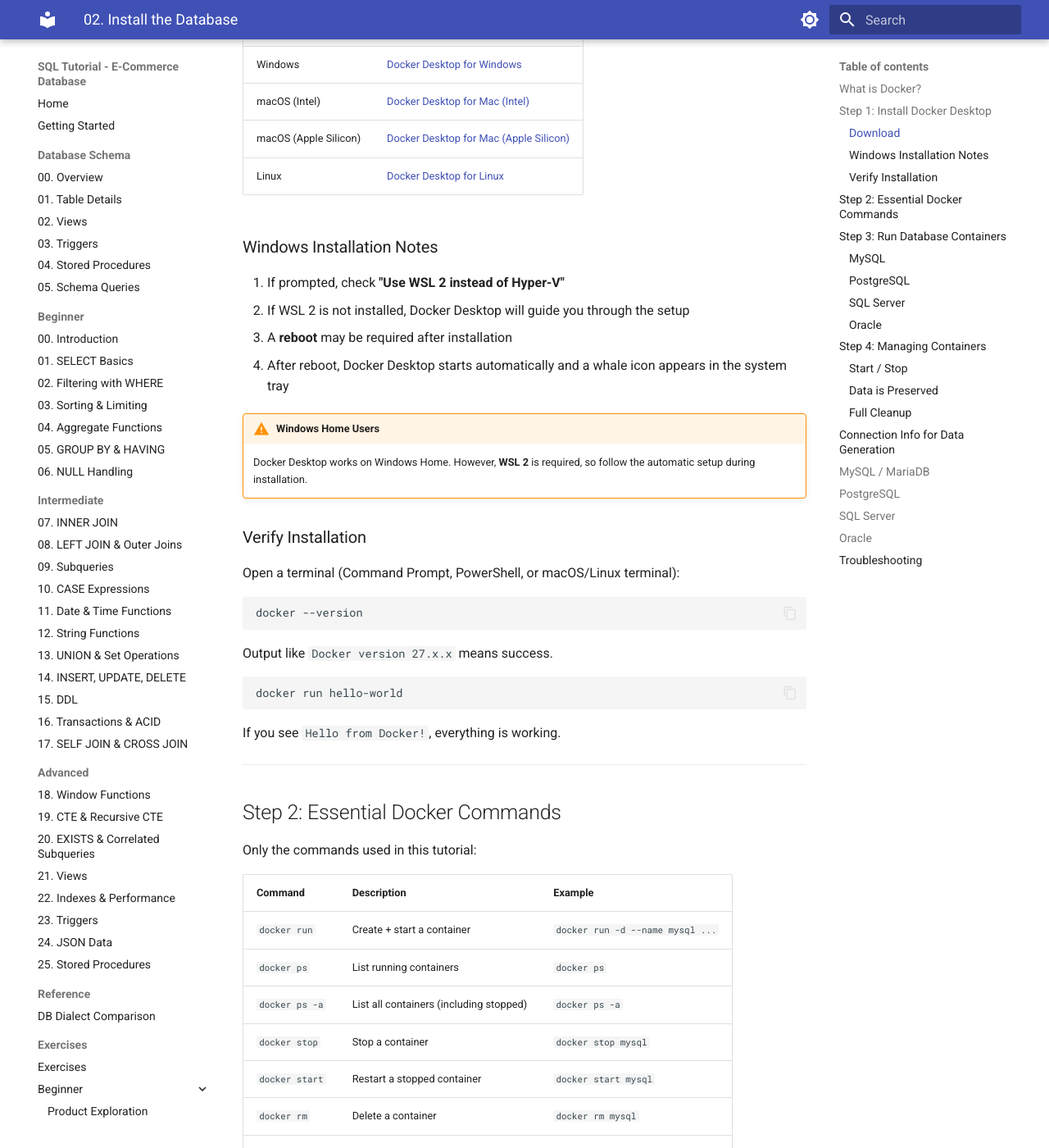
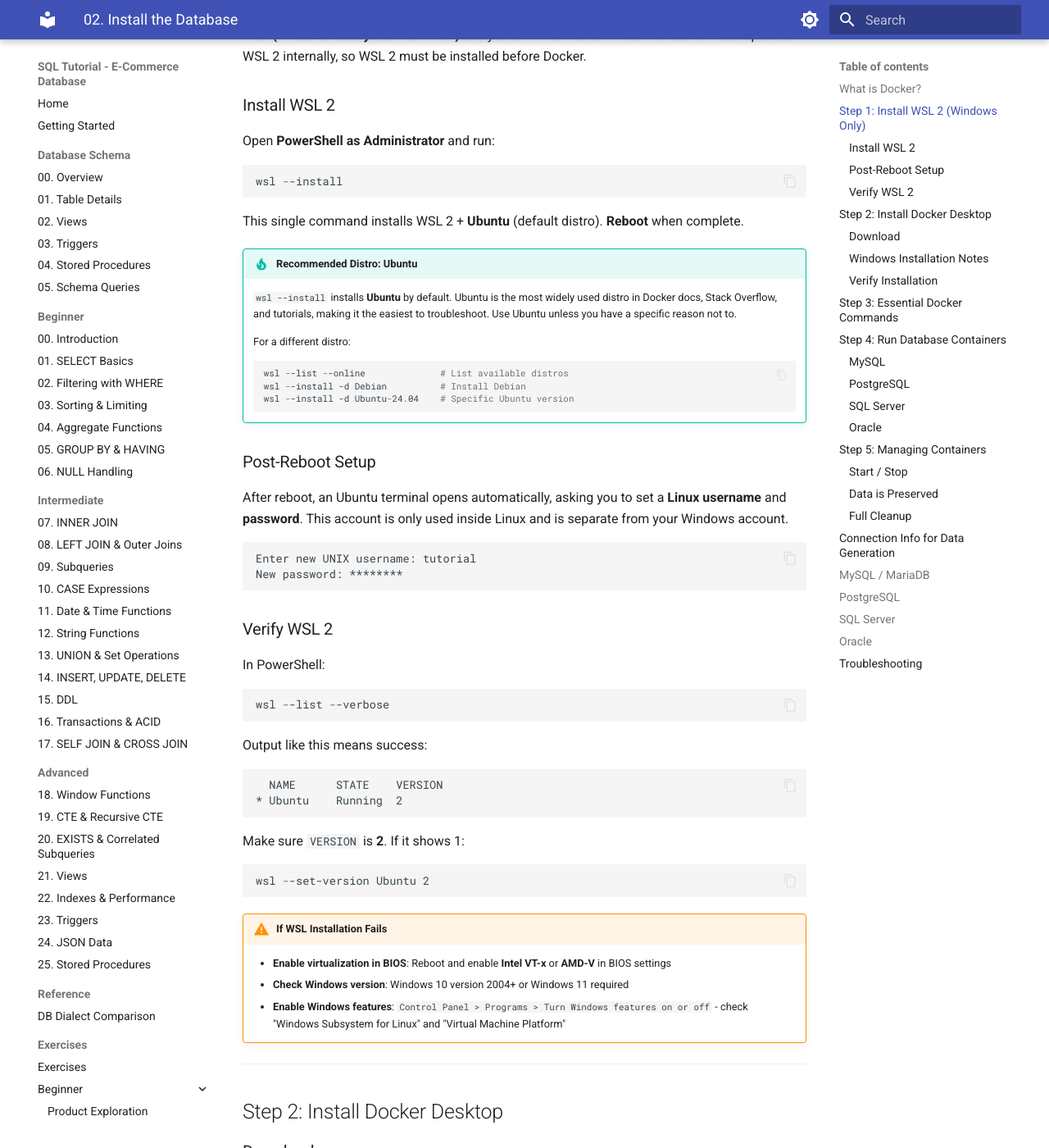
Before and after one commit to civilian7/sql-tutorial, an MkDocs documentation site: the page built from docs/en/setup/02-database.md, in a window 1280 px wide and 1400 px high, scrolled down 916 px. Shown: the whole window at 82% size. Built offline with MkDocs 1.6.1 and Material for MkDocs 9.7.7, drawn with Linux system fonts in a browser that asks for light colours; some of the changed text lies outside the part shown.

Commit message:
docs: WSL 2 설치 가이드 추가 (Docker 사전 단계)
02-database.md (ko + en) Docker 탭에 1단계로 WSL 2 설치 추가:
- PowerShell wsl --install 한 줄 설치
- 추천 배포판: Ubuntu (검색/문서 생태계 최대)
- 재부팅 후 초기 설정 (Linux 사용자 계정)
- wsl --list --verbose 확인, 버전 2 검증
- 트러블슈팅 (BIOS 가상화, Windows 버전, Windows 기능)
- macOS/Linux는 건너뛰기 안내

기존 Docker Desktop 설치를 2단계로, 이하 번호 순차 조정

Co-Authored-By: Claude Opus 4.6 (1M context) <noreply@anthropic.com>

````diff
--- a/docs/en/setup/02-database.md
+++ b/docs/en/setup/02-database.md
@@ -19,7 +19,71 @@ Install the DB you chose in [01. Choose a Database](01-choose-db.md).
 
     ---
 
-    ## Step 1: Install Docker Desktop
+    ## Step 1: Install WSL 2 (Windows Only)
+
+    !!! info "macOS / Linux Users"
+        Skip this step and go directly to [Step 2: Install Docker Desktop](#step-2-install-docker-desktop).
+
+    **WSL (Windows Subsystem for Linux)** lets you run Linux inside Windows. Docker Desktop uses WSL 2 internally, so WSL 2 must be installed before Docker.
+
+    ### Install WSL 2
+
+    Open **PowerShell as Administrator** and run:
+
+    ```powershell
+    wsl --install
+    ```
+
+    This single command installs WSL 2 + **Ubuntu** (default distro). **Reboot** when complete.
+
+    !!! tip "Recommended Distro: Ubuntu"
+        `wsl --install` installs **Ubuntu** by default. Ubuntu is the most widely used distro in Docker docs, Stack Overflow, and tutorials, making it the easiest to troubleshoot. Use Ubuntu unless you have a specific reason not to.
+
+        For a different distro:
+        ```powershell
+        wsl --list --online              # List available distros
+        wsl --install -d Debian          # Install Debian
+        wsl --install -d Ubuntu-24.04    # Specific Ubuntu version
+        ```
+
+    ### Post-Reboot Setup
+
+    After reboot, an Ubuntu terminal opens automatically, asking you to set a **Linux username** and **password**. This account is only used inside Linux and is separate from your Windows account.
+
+    ```
+    Enter new UNIX username: tutorial
+    New password: ********
+    ```
+
+    ### Verify WSL 2
+
+    In PowerShell:
+
+    ```powershell
+    wsl --list --verbose
+    ```
+
+    Output like this means success:
+
+    ```
+      NAME      STATE    VERSION
+    * Ubuntu    Running  2
+    ```
+
+    Make sure `VERSION` is **2**. If it shows 1:
+
+    ```powershell
+    wsl --set-version Ubuntu 2
+    ```
+
+    !!! warning "If WSL Installation Fails"
+        - **Enable virtualization in BIOS**: Reboot and enable **Intel VT-x** or **AMD-V** in BIOS settings
+        - **Check Windows version**: Windows 10 version 2004+ or Windows 11 required
+        - **Enable Windows features**: `Control Panel > Programs > Turn Windows features on or off` - check "Windows Subsystem for Linux" and "Virtual Machine Platform"
+
+    ---
+
+    ## Step 2: Install Docker Desktop { #step-2-install-docker-desktop }
 
     ### Download
 
@@ -34,13 +98,9 @@ Install the DB you chose in [01. Choose a Database](01-choose-db.md).
 
     ### Windows Installation Notes
 
-    1. If prompted, check **"Use WSL 2 instead of Hyper-V"**
-    2. If WSL 2 is not installed, Docker Desktop will guide you through the setup
-    3. A **reboot** may be required after installation
-    4. After reboot, Docker Desktop starts automatically and a whale icon appears in the system tray
-
-    !!! warning "Windows Home Users"
-        Docker Desktop works on Windows Home. However, **WSL 2** is required, so follow the automatic setup during installation.
+    1. Verify **"Use WSL 2 instead of Hyper-V"** is checked during installation
+    2. A **reboot** may be required after installation
+    3. After reboot, Docker Desktop starts automatically and a whale icon appears in the system tray
 
     ### Verify Installation
 
@@ -195,7 +255,7 @@ Install the DB you chose in [01. Choose a Database](01-choose-db.md).
 
     ---
 
-    ## Step 4: Managing Containers
+    ## Step 5: Managing Containers
 
     ### Start / Stop
 
````
Also changed, not shown: other parts of docs/en/setup/02-database.md (+2 -2 lines), docs/ko/setup/02-database.md (+71 -11 lines).
